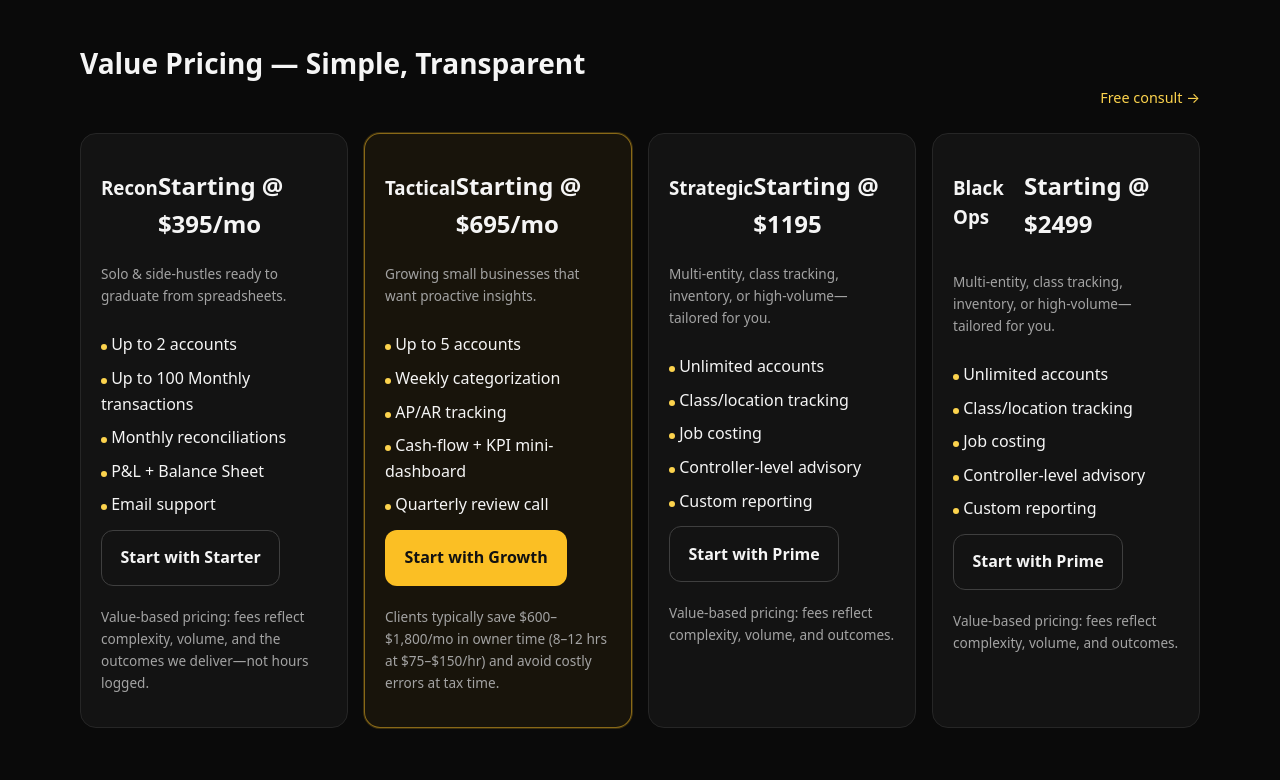
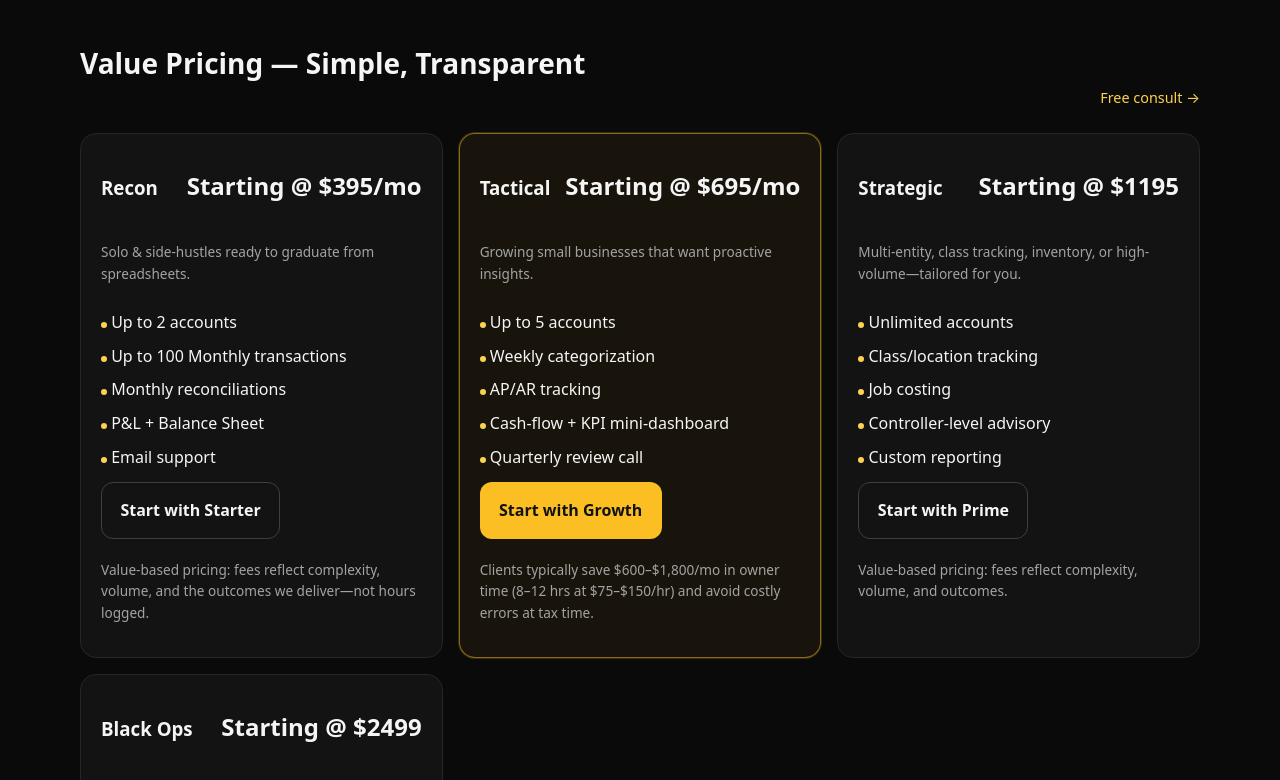
Before and after one commit to Darron-code/Darron-code.github.io, a plain HTML site: page index.html in a window 1280 px wide. Shown: the part 1580-2360 px from the top of the page. Drawn offline with Linux system fonts and the light colour scheme.

Commit message:
Update index.html

```diff
--- a/index.html
+++ b/index.html
@@ -125,7 +125,7 @@
         <h2>Value Pricing — Simple, Transparent</h2>
         <a class="cta-text" href="#contact">Free consult →</a>
       </div>
-      <div class="grid grid-4 grid-4-md">
+      <div class="grid grid-3 grid-3-md">
         <div class="card price-card">
           <div class="price-top"><h3>Recon</h3><div class="price">Starting @ $395/mo</div></div>
           <p class="subtext">Solo &amp; side-hustles ready to graduate from spreadsheets.</p>
```
